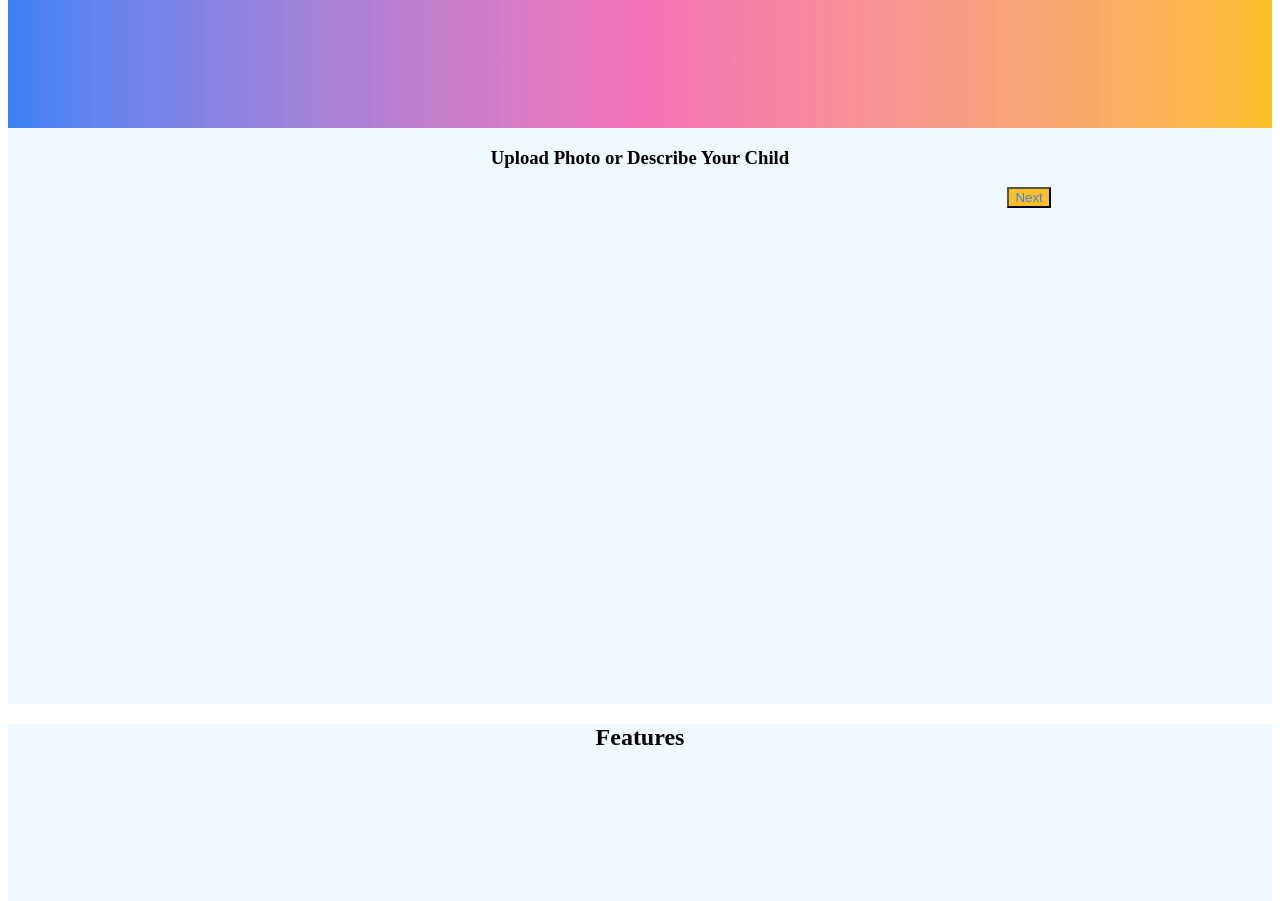
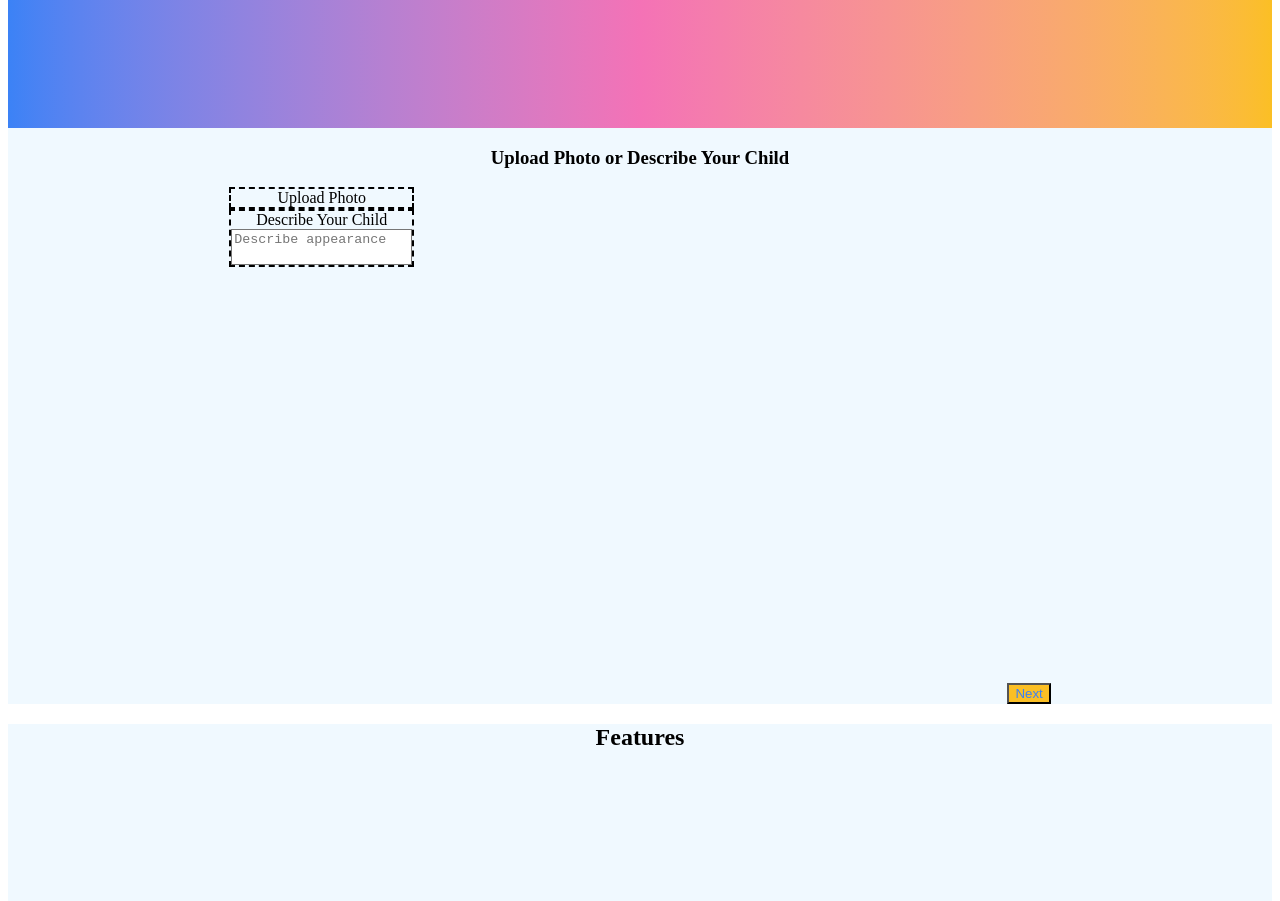
Before and after one commit to valprav/TailWindCSSTemplate, a Next.js app: page / in a window 1280 px wide. Shown: the part 700-1601 px from the top of the page. Built offline with nearby package versions, Linux system fonts and the light colour scheme.

Commit message:
Fix story generator layout

```diff
--- a/components/StoryGenerator.js
+++ b/components/StoryGenerator.js
@@ -35,7 +35,7 @@ export default function StoryGenerator() {
   return (
     <section id="generator" className="py-20 bg-[var(--color-bg-section)]">
       <div className="max-w-4xl mx-auto h-[36rem] flex items-center justify-center px-4">
-        <div className="relative w-[65%] h-full bg-white rounded-3xl shadow-2xl p-6 pt-20">
+        <div className="relative w-[65%] h-full bg-white rounded-3xl shadow-2xl p-6 pt-20 flex flex-col">
           <div className="absolute left-1/2 top-[10%] -translate-x-1/2 w-4/5 h-2 bg-gray-200 rounded-full overflow-hidden">
             <div
               className="h-full bg-[var(--color-primary)] transition-all duration-700"
@@ -45,7 +45,7 @@ export default function StoryGenerator() {
           <h3 className="text-xl font-semibold text-center mb-6">
             {headings[step - 1]}
           </h3>
-          <div className="relative flex-grow overflow-hidden">
+          <div className="relative flex-grow overflow-hidden mt-4">
           {/* Step 1 */}
           <div className={stepClass(1)}>
             <div className="grid grid-cols-1 sm:grid-cols-2 gap-4">
@@ -59,7 +59,7 @@ export default function StoryGenerator() {
                 </label>
                 <textarea
                   id="description"
-                  className="flex-1 resize-none bg-transparent outline-none"
+                  className="flex-1 resize-none bg-gray-50 border border-gray-300 rounded p-2 outline-none"
                   placeholder="Describe appearance"
                 />
               </div>
@@ -73,13 +73,13 @@ export default function StoryGenerator() {
                 <label htmlFor="name" className="block mb-1 font-medium">
                   Name
                 </label>
-                <input id="name" type="text" className="w-full border-none bg-transparent focus:outline-none" />
+                <input id="name" type="text" className="w-full bg-gray-50 border border-gray-300 rounded p-2 focus:outline-none" />
               </div>
               <div className="bg-white rounded-lg shadow p-4">
                 <label htmlFor="age" className="block mb-1 font-medium">
                   Age
                 </label>
-                <input id="age" type="number" className="w-full border-none bg-transparent focus:outline-none" />
+                <input id="age" type="number" className="w-full bg-gray-50 border border-gray-300 rounded p-2 focus:outline-none" />
               </div>
               <div className="bg-white rounded-lg shadow p-4">
                 <p className="mb-1 font-medium">Interests</p>
@@ -152,7 +152,7 @@ export default function StoryGenerator() {
                   type="range"
                   min="1"
                   max="3"
-                  className="w-full"
+                  className="w-full accent-[var(--color-primary)]"
                 />
                 <div className="flex justify-between text-sm mt-1">
                   <span>Short</span>
```
